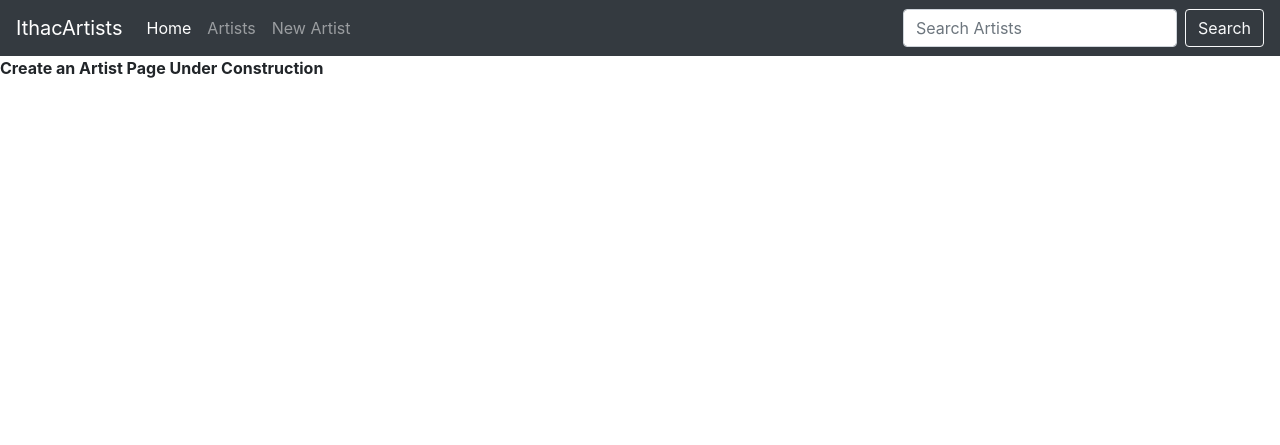
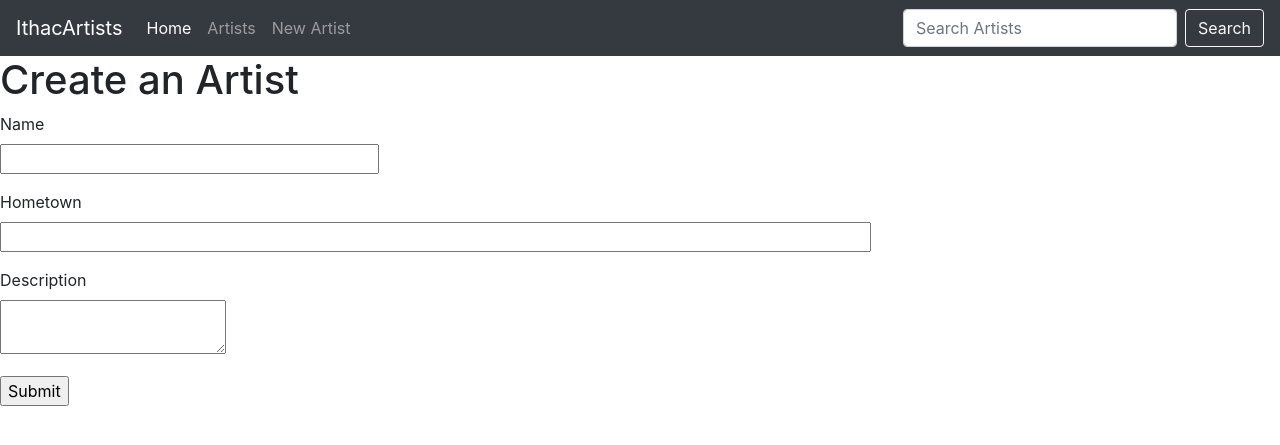
Before and after one commit to apython1998/localArtists, a Flask app: page /newArtist in a window 1280 px wide. Shown: the top 445 px of the page. Run offline with Flask 2, Linux system fonts and the light colour scheme; some libraries are stand-ins or nearby versions.

Commit message:
Lab 3 Work Completed

```diff
--- a/app/__init__.py
+++ b/app/__init__.py
@@ -1,5 +1,7 @@
 from flask import Flask
+from config import Config
 
 app = Flask(__name__)
+app.config.from_object(Config)
 
 from app import routes
--- /dev/null
+++ b/app/forms.py
@@ -0,0 +1,10 @@
+from flask_wtf import FlaskForm
+from wtforms import StringField, TextAreaField, PasswordField, BooleanField, SubmitField
+from wtforms.validators import DataRequired
+
+
+class NewArtistForm(FlaskForm):
+    name = StringField('Name', validators=[DataRequired()])
+    hometown = StringField('Hometown', validators=[DataRequired()])
+    description = TextAreaField('Description', validators=[DataRequired()])
+    submit = SubmitField('Submit')
--- a/app/routes.py
+++ b/app/routes.py
@@ -1,5 +1,6 @@
-from flask import render_template
+from flask import render_template, url_for, redirect, flash, request
 from app import app
+from app.forms import NewArtistForm
 
 
 @app.route('/')
@@ -44,6 +45,16 @@ def list_artists():
     return render_template("artistList.html", artist_list=artist_list)
 
 
-@app.route('/newArtist')
+@app.route('/newArtist', methods=['GET', 'POST'])
 def new_artist():
-    return render_template("newArtist.html")
+    form = NewArtistForm()
+    if form.validate_on_submit():
+        form_artist = {
+            "name": form.name.data,
+            "hometown": form.hometown.data,
+            "info": form.description.data,
+            "events": ['Fake Event', 'Fake Event 2']
+        }
+        flash('New Artist Successfully Submitted!')
+        return render_template("artist.html", artist=form_artist)
+    return render_template("newArtist.html", title='New Artist', form=form)
--- a/app/templates/newArtist.html
+++ b/app/templates/newArtist.html
@@ -1,5 +1,23 @@
 {% extends "base.html" %}
 
 {% block content %}
-<b> Create an Artist Page Under Construction</b>
+    <h1>Create an Artist</h1>
+    <form action="" method="post">  <!-- action="" means submit to current url, if submitting a form method=post -->
+        {{ form.hidden_tag() }}
+        <p>
+            {{ form.name.label }} <br>
+            {{ form.name(size=32) }}
+        </p>
+        <p>
+            {{ form.hometown.label }} <br>
+            {{ form.hometown(size=80) }}
+        </p>
+        <p>
+            {{ form.description.label }} <br>
+            {{ form.description() }}
+        </p>
+        <p>
+            {{ form.submit() }}
+        </p>
+    </form>
 {% endblock %}
--- /dev/null
+++ b/config.py
@@ -0,0 +1,5 @@
+import os
+
+
+class Config(object):
+    SECRET_KEY = os.environ.get('SECRET_KEY') or 'ithacArtists-key'
```
Also changed, not shown: app/templates/artist.html (+11 -0 lines), app/static/images/music_festival.jpg (deleted).
